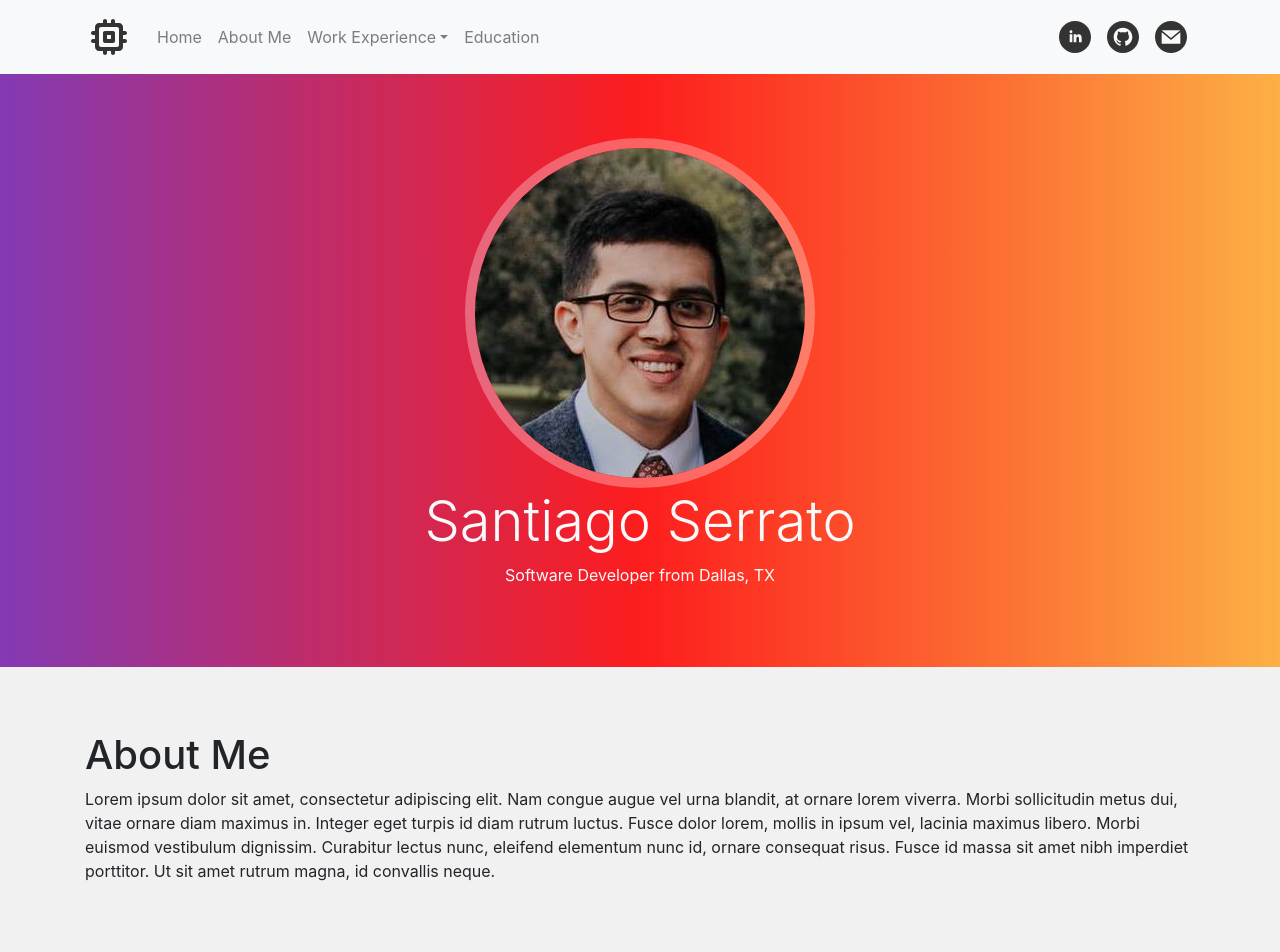
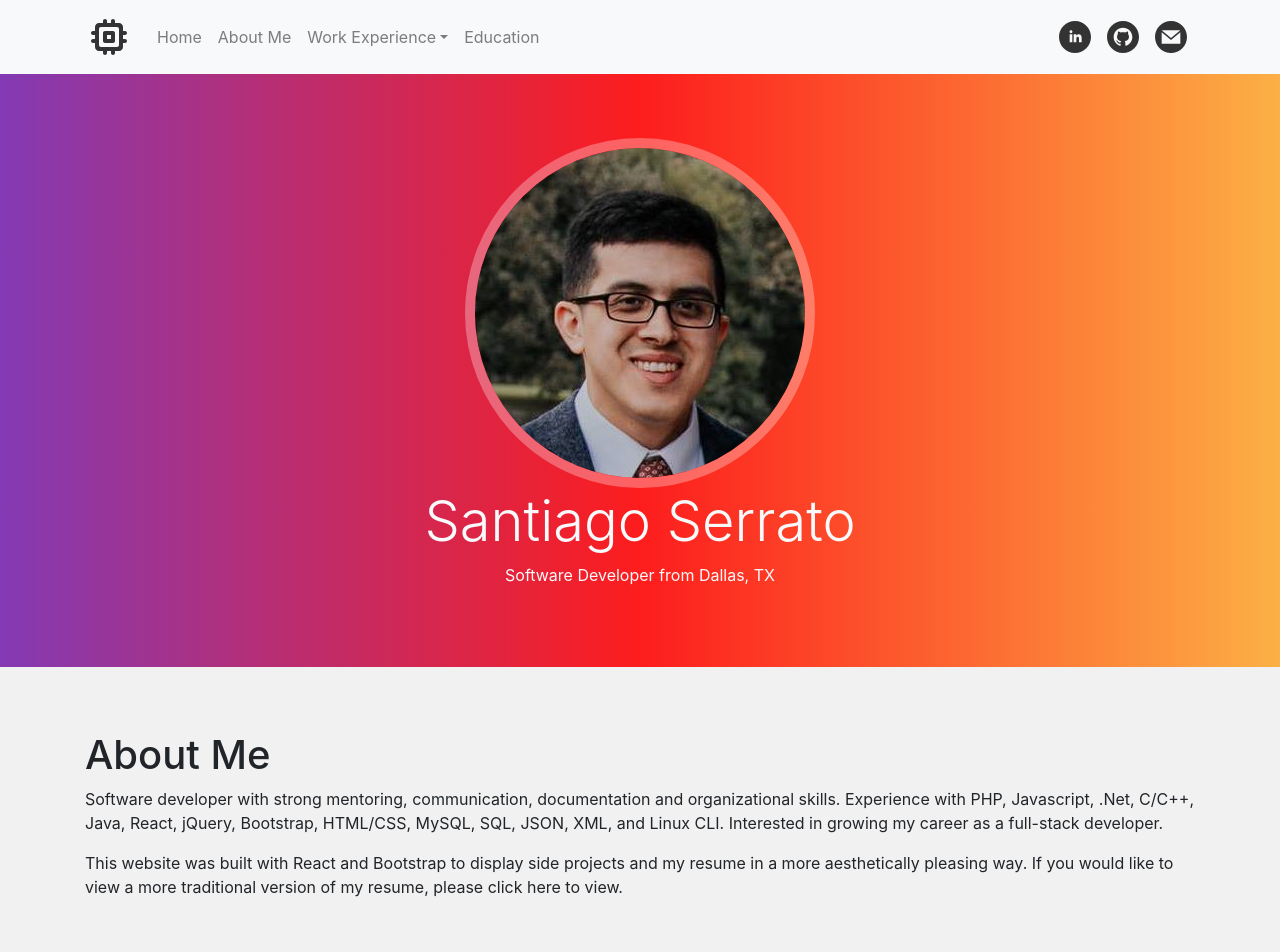
Before and after one commit to santiagoserrato/santiagoserrato.github.io, a React (Create React App) app: page / in a window 1280 px wide. Shown: the top 952 px of the page. Built offline with nearby package versions, Linux system fonts and the light colour scheme.

Commit message:
Add about me verbiage

```diff
--- a/src/components/AboutMe.js
+++ b/src/components/AboutMe.js
@@ -14,7 +14,10 @@ class AboutMe extends React.Component {
                 <Container>
                     <h1>About Me</h1>
                     <p>
-                        Lorem ipsum dolor sit amet, consectetur adipiscing elit. Nam congue augue vel urna blandit, at ornare lorem viverra. Morbi sollicitudin metus dui, vitae ornare diam maximus in. Integer eget turpis id diam rutrum luctus. Fusce dolor lorem, mollis in ipsum vel, lacinia maximus libero. Morbi euismod vestibulum dignissim. Curabitur lectus nunc, eleifend elementum nunc id, ornare consequat risus. Fusce id massa sit amet nibh imperdiet porttitor. Ut sit amet rutrum magna, id convallis neque.
+                        Software developer with strong mentoring, communication, documentation and organizational skills. Experience with PHP, Javascript, .Net, C/C++, Java, React, jQuery, Bootstrap, HTML/CSS, MySQL, SQL, JSON, XML, and Linux CLI. Interested in growing my career as a full-stack developer.
+                    </p>
+                    <p>
+                        This website was built with React and Bootstrap to display side projects and my resume in a more aesthetically pleasing way. If you would like to view a more traditional version of my resume, please click here to view.
                     </p>
                     <div className="d-xs-block d-sm-block d-md-block d-lg-none pt-5">
                         <a href="https://www.linkedin.com/in/santiagoserrato/"target="__blank"><LinkedInIcon className="mr-4" fill='#333' width='3rem'height='3rem' /></a>
```
